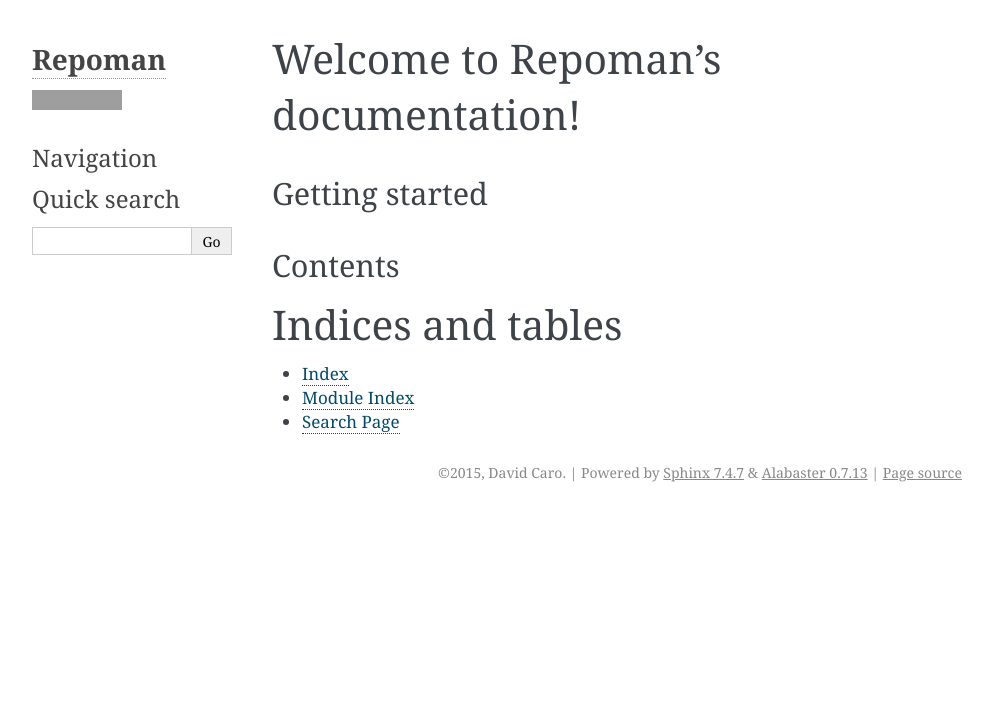
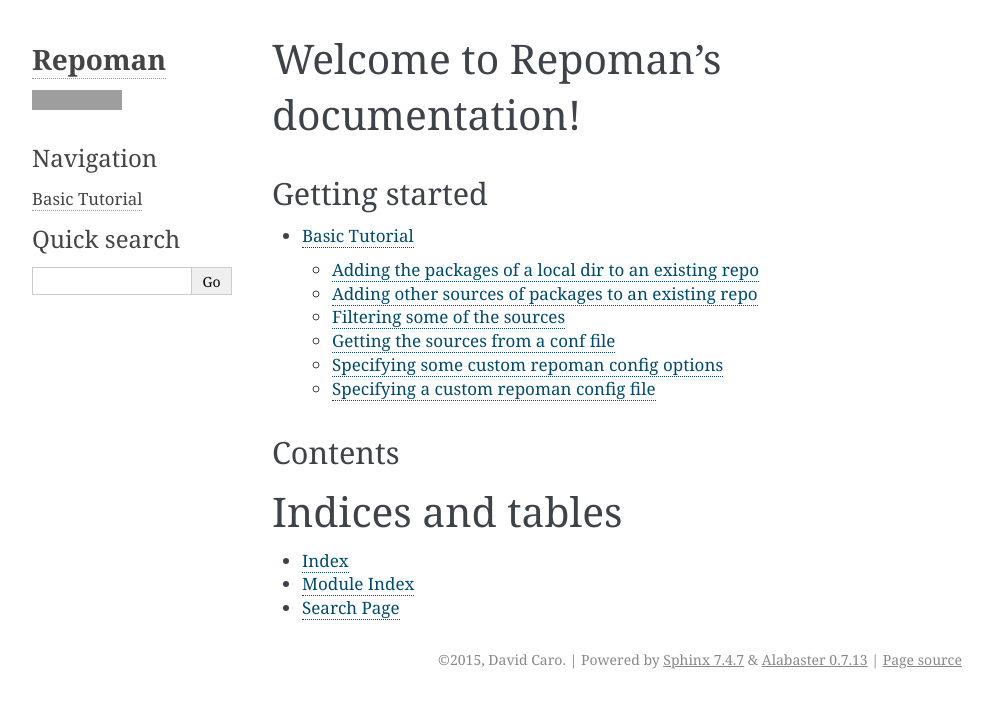
Before and after one commit to oVirt/repoman, a Sphinx documentation site: the page built from docs/index.rst, in a window 1280 px wide, cut to the strip 0-708 px from the top of the page. Shown: the whole strip, without its empty margins (148-1141 px from the left). Built offline with Sphinx 7.4.7, drawn with Linux system fonts in a browser that asks for light colours; pages that are not in the unit, such as notebooks, are missing from menus; some of the changed lines change nothing that is shown; grey boxes are pictures that could not be loaded.

Commit message:
added a basic tutorial
Change-Id: Ide42c9d3f5e447a6e0088d09b258ec3ceec2a96e
Signed-off-by: David Caro <dcaroest@redhat.com>

```diff
--- /dev/null
+++ b/docs/Tutorial.rst
@@ -0,0 +1,143 @@
+Basic Tutorial
+================
+
+In order to get you started using repoman, here's a quick tutorial showing some
+of the most commonly used features, remember that for extra help on all the
+configuration options supported and all the sources and filters you can search
+the api docs or run the `docs` subcommand to get info about it::
+
+    repoman dummyrepo docs -h
+
+Adding the packages of a local dir to an existing repo
+--------------------------------------------------------
+
+This is the most simple use case, imagine that you have a directory with some
+artifacts, and you want to add it to an already existing repository, you can
+just run::
+
+    repoman /path/to/existing/repository add /path/to/dir/with/extra/artifacts
+
+
+That will make sure that the artifacts in the directory
+`/path/to/dir/with/extra/artifacts` are added to `/path/to/existing/repository`
+and will make sure that they are added in an ordered manner, and update any
+metadata needed by the repos (like yum repository metadata).
+
+
+Adding other sources of packages to an existing repo
+-----------------------------------------------------
+
+Now let's try to use other types of sources for the artifacts, here is an
+example::
+
+    repoman /path/to/existing/repo add \
+        koji:@some-tag \
+        recursive:http://my.home.page/somepath \
+        http://jenkins.ovirt.org/job/repoman_master_build-artifacts-el6-x86_64/ \
+        http://koji.fedoraproject.org/koji/buildinfo?buildID=767073
+
+As you can see you can specify more than one source at a time, let's take a
+small look to the ones here:
+
+* `koji:@some-tag`: this will go to koji, and retrieve any package tha matches
+  the given tag
+
+* `recursive:http://my.home.page/somepath`: this will recursively search in
+  that web page, for link to artifacts, and retrieve all of them
+
+* `http://jenkins.ovirt.org/job/repoman_master_build-artifacts-el6-x86_64/`:
+  this will retrive all the artifacts from the latest successful build for that
+  jenkins job.
+
+* `http://koji.fedoraproject.org/koji/buildinfo?buildID=767073`: this will
+  retrieve all the artifacts for the given koji build
+
+
+Filtering some of the sources
+-------------------------------
+
+Another useful tool that repoman gives you, is the ability to filter out the
+artifacts that a source will expand to, that is done by appending one or more
+':' separated filter strings to the source, for example::
+
+    repoman /path/to/existing/repo add \
+        /path/to/dir/with/extra/artifacts:latest=2
+
+There it will only select the artifacts with the two highest versions from the
+`/path/to/dir/with/extra/artifacts` source, ignoring any other lower version
+ones, and only add those high version artifacts to the `/path/to/existing/repo`
+repository. You can add more than one filter to the source, and they will be
+applied from rightmost (outer) to leftmost (inner)::
+
+    repoman /path/to/existing/repo add \
+        /path/to/dir/with/extra/artifacts:latest:name~repoman.*
+
+The above one would first filter by name (regexp) and then by version, getting
+only the latest one (the default for the latest filter).
+
+
+Getting the sources from a conf file
+-------------------------------------
+
+So, imagine that you have a bunch of different sources you want to add to a
+repo, having to write them down as arguments in the command line is too
+troublesome and has it's limitations, to overcome that issue, repoman allows
+you to write the sources down inside a file, and them just refernce it with the
+`conf:` metasource, for example, if you have a file named `mysources`::
+
+    ## These are some useful souces for a release
+    # get all the packages for a koji tag
+    koji:@some-tag
+
+    # we will need also all the packages under this page (recursively)
+    recursive:http://my.home.page/somepath
+
+    # And repoman latest successful build on el6
+    http://jenkins.ovirt.org/job/repoman_master_build-artifacts-el6-x86_64/
+
+So, if you have that file in your current directory, you can just run::
+
+    repoman /path/to/existing/repo add conf:mysources
+
+And repoman will read that file, discard any comments or empty lines, and use
+any sources defined there as if they were specifyed by command line.
+
+
+Specifying some custom repoman config options
+----------------------------------------------
+
+So, imagine that you want to tweak some default options, for example, you want
+to force that when addin an rpm, if the distro can't be guessed from the
+release, for it to be added to all the known distributions of the repo. So to
+do that, you can use repoman --option::
+
+    repoman --option=store.RPMStore.on_wrong_distro=copy_to_all \
+        /path/to/existing/repo add conf:mysources
+
+Remember that to see all the confi options you can check with the docs
+subcommand like this::
+
+    repoman dummyrepo docs config
+
+And for details on what each value means, you can go to the specific section
+docs, for example, for the option we added::
+
+    repoman dummyrepo docs stores RPMStore
+
+
+Specifying a custom repoman config file
+----------------------------------------
+
+The same way as when specifying the sources, having to specify the options in
+the command line might be a burden, luckily we can also write the config
+options down in a file, and just use that file, for example, if we have a file
+called `custom.config`::
+
+    # Some config overrides
+    [store.RPMStore]
+    on_wrong_distro = copy_to_all
+
+Then we can call repoman with the -c|--config option like this::
+
+    repoman --config=custom.config \
+        /path/to/existing/repo add conf:mysources
--- a/docs/index.rst
+++ b/docs/index.rst
@@ -8,6 +8,7 @@
    :maxdepth: 2
 
    README
+   Tutorial
 
 Contents
 -------------
```
